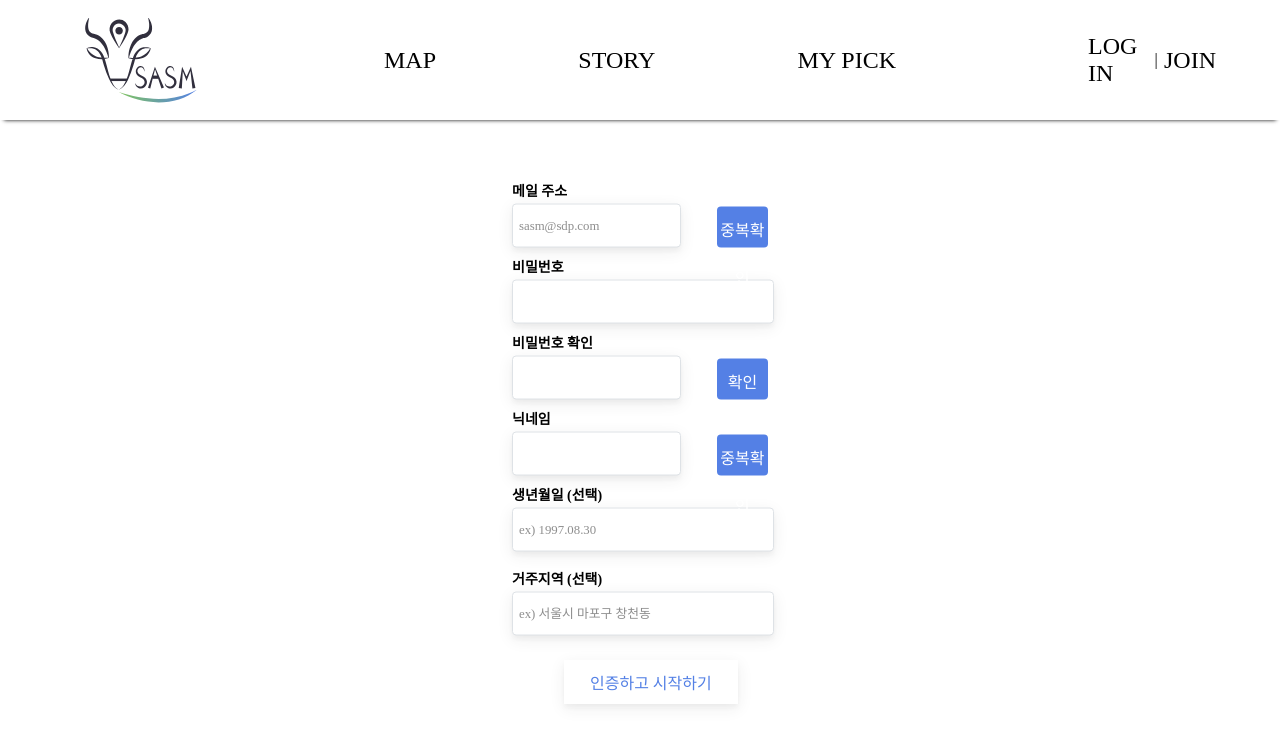
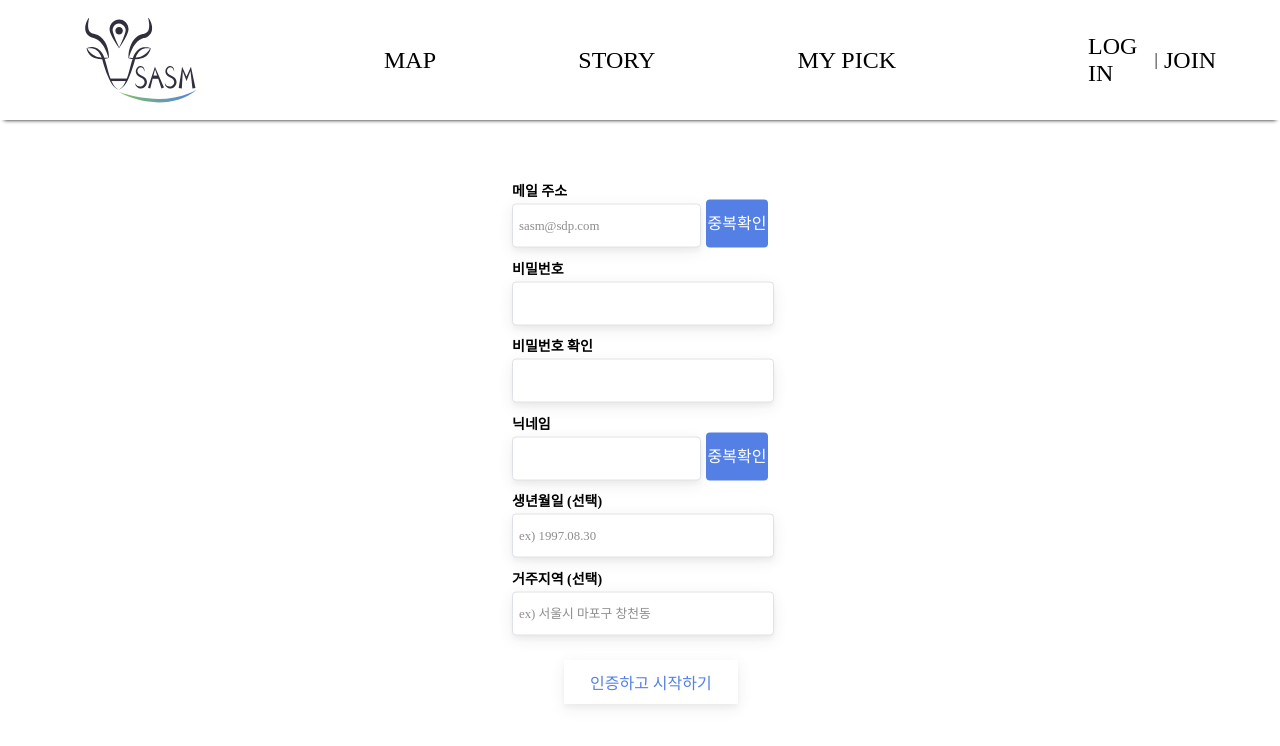
Before and after one commit to sdp-tech/SASM_FE, a React (Create React App) app: page /auth/register in a window 1280 px wide. Shown: the top 746 px of the page. Built offline with nearby package versions, Linux system fonts and the light colour scheme; a web font is replaced by a local one.

Commit message:
Register input form size set

```diff
--- a/package.json
+++ b/package.json
@@ -59,5 +59,5 @@
   "devDependencies": {
     "json-loader": "^0.5.7"
   },
-  "proxy":"http://127.0.0.1:8000"
+  "proxy": "https://accounts.google.com"
 }
--- a/src/components/Auth/Register.jsx
+++ b/src/components/Auth/Register.jsx
@@ -8,29 +8,29 @@ import CheckRepetition from '../../functions/Auth/CheckRepetition';
 const InputAndButton = styled.div`
     position: relative;
     display: flex;
-    // background-color: pink;
+    flex-wrap: nowrap;
+    align-items: end;
     width: 100%;
-    margin-top: 0.5em;
-    margin-bottom: 0.5em;
-    & + & {
-        margin-top: 0rem;
-    }
+    margin-top: 0.6em;
+    margin-bottom: 0.6em;
 `
 
 const Button = styled.div`
-    position: absolute;
-
     background-color: rgba(84, 128, 229, 1);
-    width: 20%;
     height: 60%;
-    right: 0;
-    bottom: 0;
     text-align: center;
     line-height: 3;
     border-radius: 4px;
     font-size: 16px;
     color: white;
+
+    display: flex;
+    justify-content: center;
+    align-items: center;
+
     cursor: pointer;
+    flex-grow: 0.5;
+    margin-left: 0.7em;
 `
 
 const Register = () => {
@@ -57,6 +57,7 @@ const Register = () => {
                 </Button>
             </InputAndButton>
 
+            <InputAndButton>
                 <InputWithLabel
                     onChange={(event)=>{
                         setInfo({
@@ -65,6 +66,7 @@ const Register = () => {
                         })}}
                         label="비밀번호" name="password" type="password"
                         />
+            </InputAndButton>
 
             <InputAndButton>
                 <InputWithLabel
@@ -75,16 +77,6 @@ const Register = () => {
                             })}}
 
                             label="비밀번호 확인" name="passwordConfirm" type="password"/>
-                <Button
-                    onClick={()=>{
-                        if(info.password === info.passwordConfirm)
-                            alert("password match")
-                        else
-                            alert("password not matched")
-                    }}
-                >
-                    확인
-                </Button>
             </InputAndButton>
 
             <InputAndButton>
@@ -103,6 +95,7 @@ const Register = () => {
                 </Button>
             </InputAndButton>
 
+            <InputAndButton>
             <InputWithLabel
                 onChange={(event)=>{
                     setInfo({
@@ -111,7 +104,9 @@ const Register = () => {
                     })}}
                     label="생년월일 (선택)" name="dob" placeholder="ex) 1997.08.30"
                     />
+            </InputAndButton>
 
+            <InputAndButton>
             <InputWithLabel
                 onChange={(event)=>{
                     setInfo({
@@ -120,6 +115,7 @@ const Register = () => {
                     })}}
                     label="거주지역 (선택)" name="location" placeholder="ex) 서울시 마포구 창천동"
                     />
+            </InputAndButton>
 
             <AuthButton
                 style={{
--- a/src/components/Auth/module/InputWithLabel.jsx
+++ b/src/components/Auth/module/InputWithLabel.jsx
@@ -6,8 +6,12 @@ const Wrapper = styled.div`
   & + & {
     margin-top: 1rem;
   }
-  // display: flex;
-  // justify-content: center;
+  // background-color: black;
+  display: flex;
+  flex-direction: column;
+  justify-content: center;
+  // align-items: center;
+  flex-grow: 3;
 `;
 
 const Label = styled.div`
@@ -16,6 +20,8 @@ const Label = styled.div`
   font-size: 14px;
   color: black;
   margin-bottom: 0.25rem;
+  // background-color: black;
+
 `;
 
 const Input = styled.input`
--- a/src/functions/Auth/CheckLogin.js
+++ b/src/functions/Auth/CheckLogin.js
@@ -1,7 +1,7 @@
 import axios from "axios";
 
 export default async function CheckLogin(info) {
-  const url = 'http://127.0.0.1:8000/users/login/'
+  const url = 'http://localhost:8000/users/login/'
 
 
   await axios.post(url, {
--- a/src/functions/Auth/TrySocialLogin.js
+++ b/src/functions/Auth/TrySocialLogin.js
@@ -5,8 +5,10 @@ export default async function TrySocialLogin(site) {
 
   var url = ''
   if (site === 'google')
-    url = '/users/google/login/'
+    url = 'http://localhost:8000/users/google/login/'
     // url = '/o/oauth2/v2/auth/oauthchooseaccount?client_id=1037934278190-17b3othcsdmik8im5e1occ4u4kfpko2f.apps.googleusercontent.com&response_type=code&redirect_uri=http%3A%2F%2F127.0.0.1%3A8000%2Fusers%2Fgoogle%2Fcallback%2F&scope=https%3A%2F%2Fwww.googleapis.com%2Fauth%2Fuserinfo.email&flowName=GeneralOAuthFlow'
+    // url = 'https://accounts.google.com'
+    // url = '/'
 
   if (site === 'naver')
     // url = 'naver_url'
@@ -18,7 +20,7 @@ export default async function TrySocialLogin(site) {
 
   await axios.get(url, {
     header: {
-      'Access-Control-Allow-Origin': '*'
+      'Access-Control-Allow-Origin': 'https://accounts.google.com'
     }
   })
     .then(function (res) {
```
Also changed, not shown: 1 other file (tests, documents, lock files or other folders). Lines whose indentation alone changed are shown as unchanged.
